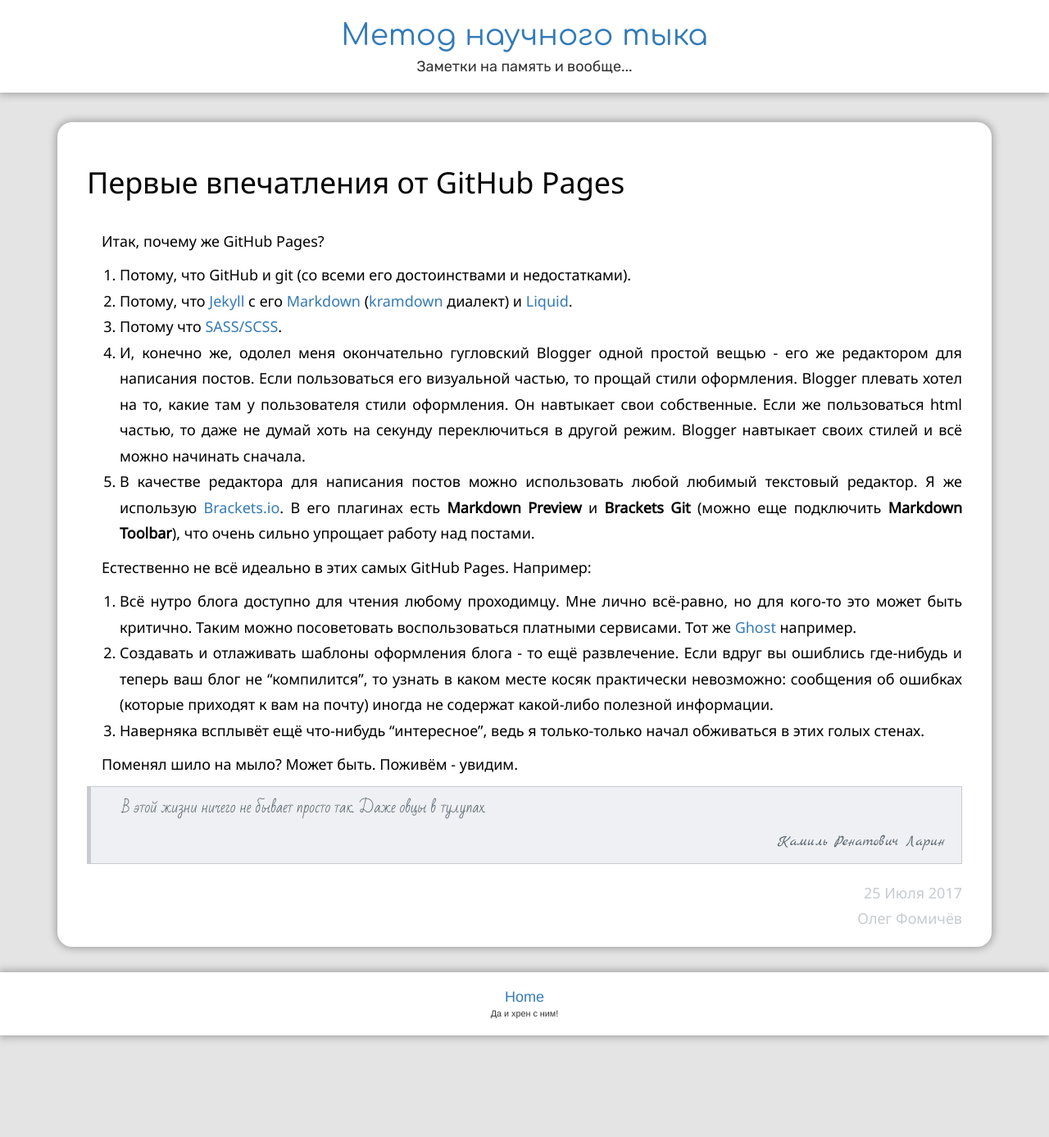
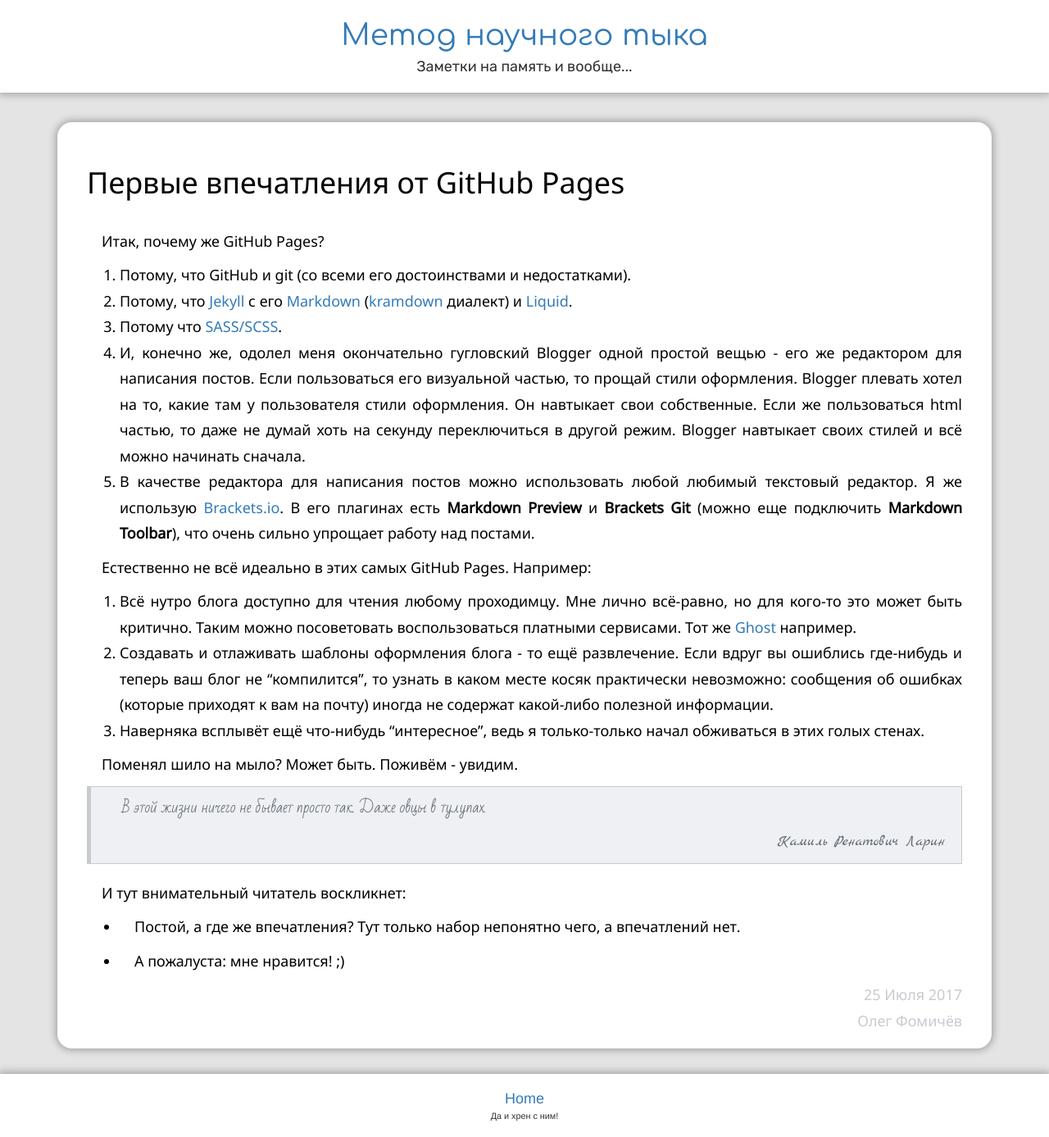
Before and after one commit to fomich0ff/fomich0ff.github.io, a Jekyll site: the page built from _posts/2017-07-25-first-impression.md, in a window 1280 px wide. Shown: the whole page at 82% size. Built offline with Jekyll 4.4.1, drawn with Linux system fonts in a browser that asks for light colours; nearby versions of some CDN libraries; our own code applies the rules of GitHub Pages for plain Markdown files.

Commit message:
Update 2017-07-25-first-impression.md

```diff
--- a/_posts/2017-07-25-first-impression.md
+++ b/_posts/2017-07-25-first-impression.md
@@ -34,7 +34,13 @@
 
 Поменял шило на мыло? Может быть. Поживём - увидим.
 
-
 > В этой жизни ничего не бывает просто так. Даже овцы в тулупах.
 >
 > *Камиль Ренатович Ларин*
+
+И тут внимательный читатель воскликнет:
+
+- Постой, а где же впечатления? Тут только набор непонятно чего,
+а впечатлений нет.
+
+- А пожалуста: мне нравится! ;)
```
